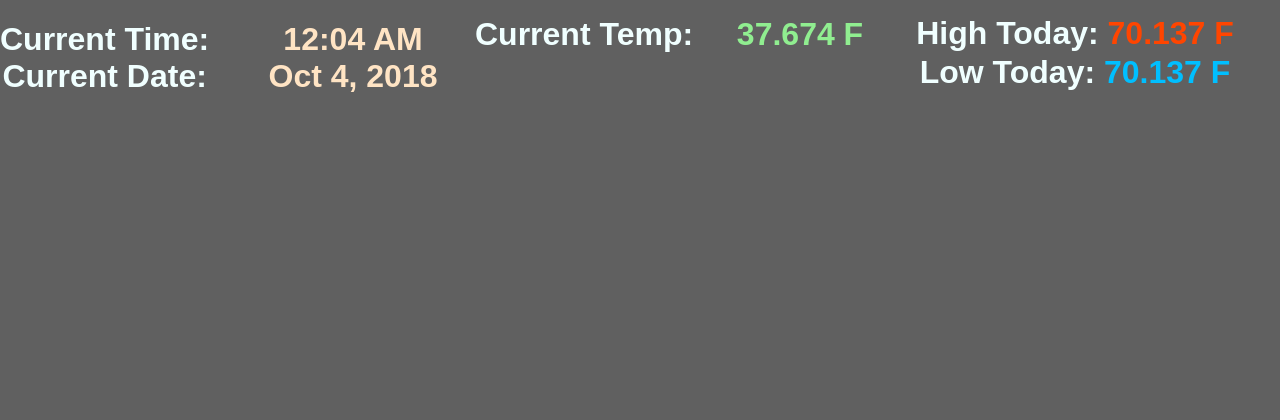
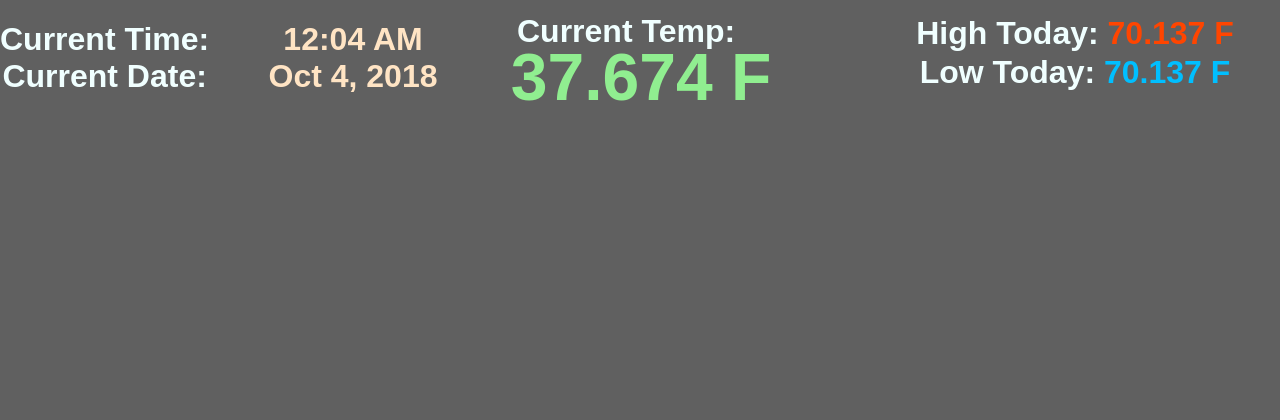
Before and after one commit to cc-d/madmike-temperature-gauge, a Flask app: page / in a window 1280 px wide. Shown: the top 420 px of the page. Run offline with Flask 2, Linux system fonts and the light colour scheme; data comes from the database, SQL or seed files in the repository; both versions use the stored data as it was after the commit; some libraries are stand-ins or nearby versions.

Commit message:
absolute styling lol

```diff
--- a/templates/index.html
+++ b/templates/index.html
@@ -53,7 +53,9 @@ body {
 }
 #ctemp {
 	color: lightgreen;
-	margin-left: 250px;
+	font-size: 33px;
+	width: 300px;
+	margin-left: 16px;
 }
 #hlow {
 	position: absolute;
@@ -84,6 +86,10 @@ body {
 #plowid {
 	color: deepskyblue;
 	display: inline-block;
+}
+#hcte {
+	margin-left: 42px;
+	margin-top: -3px;
 }
 #squarecontainer {
 	position: absolute;
```
Also changed, not shown: history.db, 1 other file.
